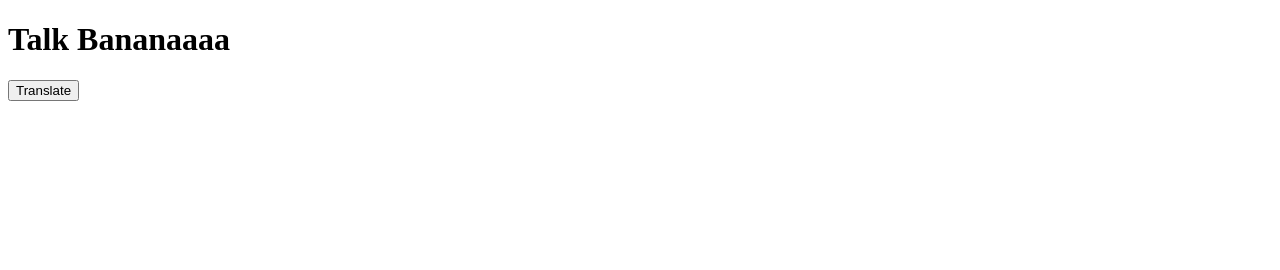
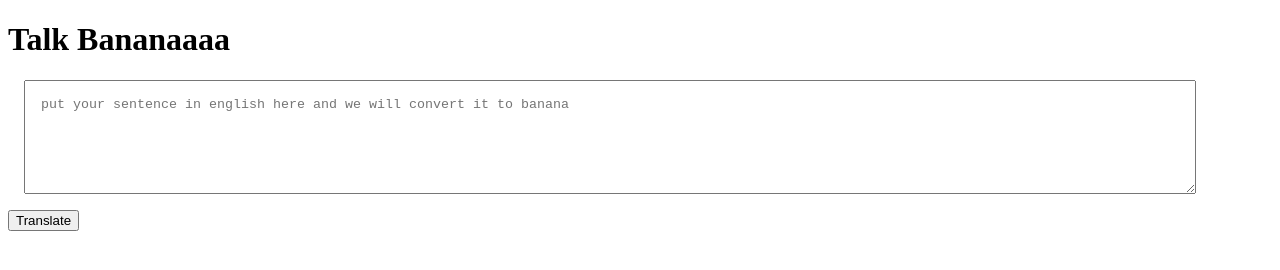
Before and after one commit to gauriN75/Neog, a plain HTML site: page banana speak/index.html in a window 1280 px wide. Drawn offline with Linux system fonts and the light colour scheme.

Commit message:
taking input and console

```diff
--- a/banana speak/index.html
+++ b/banana speak/index.html
@@ -6,9 +6,19 @@
       <meta name="viewport" content="width=device-width, initial-scale=1.0">
       <title>Banana Speak</title>
       <script src="script.js" defer></script>
+      <style>
+            textarea{
+                  width: 90%;
+                  height: 10vh;
+                  display: block;
+                  margin: 1rem;
+                  padding: 1rem;
+            }
+      </style>
 </head>
 <body>
       <h1>Talk Bananaaaa</h1>
+      <textarea id="text-input" placeholder="put your sentence in english here and we will convert it to banana"></textarea>
       <button id="btn-translate">Translate</button>
 </body>
 </html>
--- a/banana speak/script.js
+++ b/banana speak/script.js
@@ -1,5 +1,11 @@
 var btnTranslate = document.querySelector('#btn-translate')
+var textinput = document.querySelector('#text-input')
 
-btnTranslate.addEventListener('click', function clickEventHandler(){
-      console.log('clicked!')
-})
+console.log(textinput)
+
+function clickEventHandler() {
+      console.log("clicked");
+      console.log("input", textinput.value)
+}
+
+btnTranslate.addEventListener('click', clickEventHandler)
```
